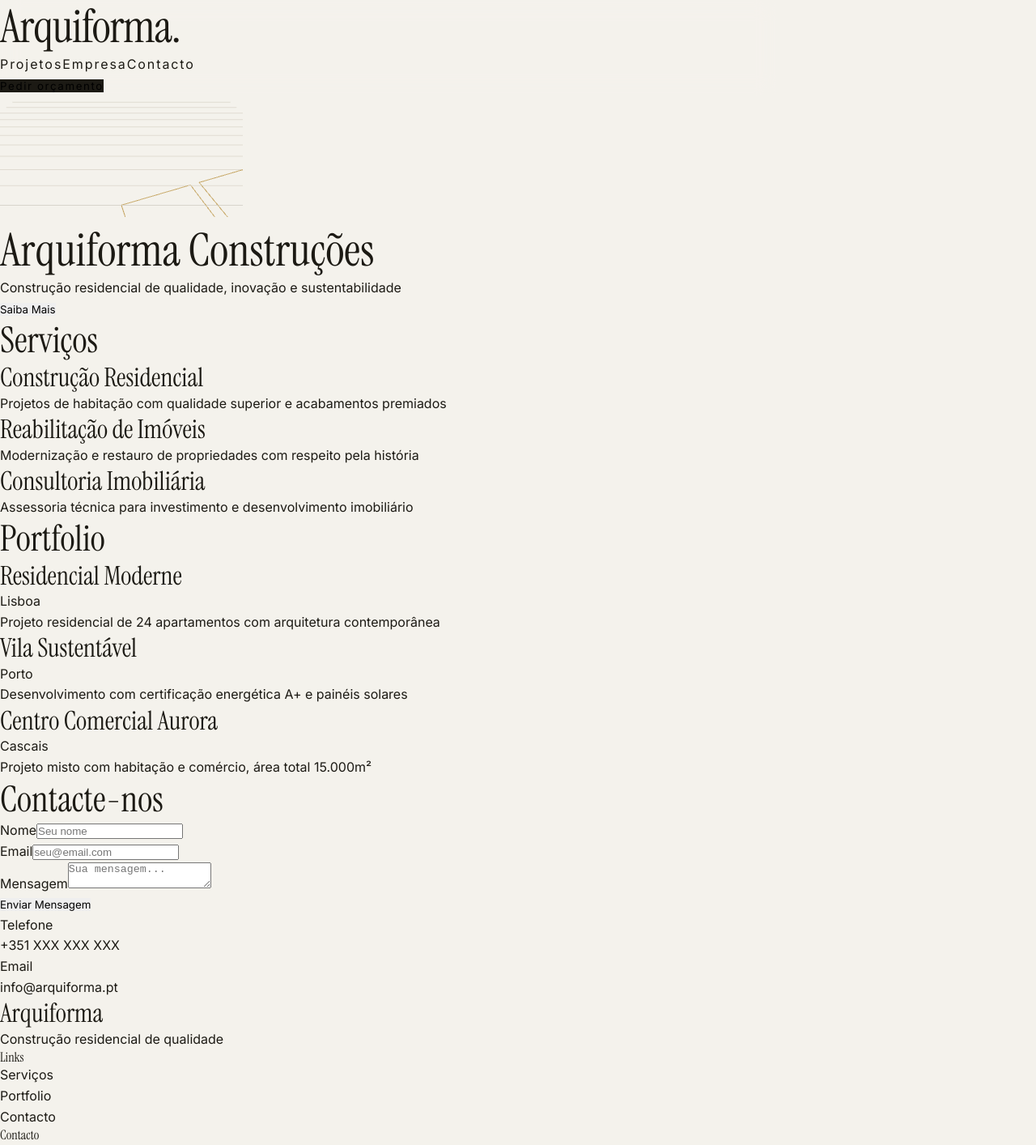
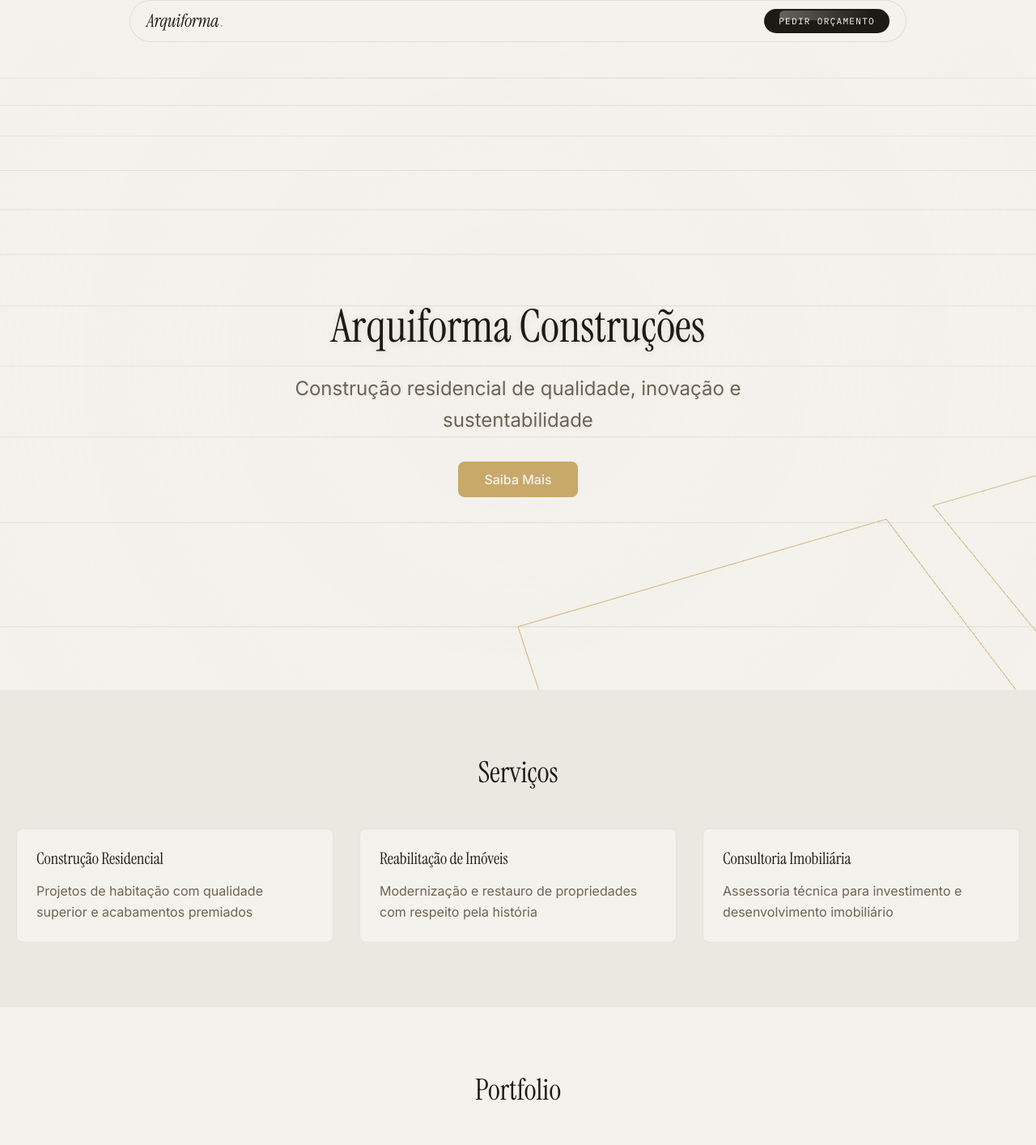
Before and after one commit to miguelsousa28/arquiforma, a React (Vite) app: page / in a window 1280 px wide. Shown: the top 1414 px of the page at 81% size. Built offline with nearby package versions, Linux system fonts and the light colour scheme.

Commit message:
Rebuild all components with inline styles - remove Tailwind CSS dependency for stability

```diff
--- a/src/components/Footer.tsx
+++ b/src/components/Footer.tsx
@@ -1,28 +1,49 @@
 export const Footer = () => {
   return (
-    <footer className="bg-[var(--color-surface)] border-t border-[var(--color-grid)] py-16">
-      <div className="max-w-7xl mx-auto px-4">
-        <div className="grid grid-cols-3 gap-12 mb-8">
+    <footer style={{ backgroundColor: '#EAE8E0', borderTop: '1px solid rgba(154, 142, 114, 0.15)', padding: '64px 20px' }}>
+      <div style={{ maxWidth: '1280px', margin: '0 auto' }}>
+        <div
+          style={{
+            display: 'grid',
+            gridTemplateColumns: 'repeat(auto-fit, minmax(250px, 1fr))',
+            gap: '48px',
+            marginBottom: '32px',
+          }}
+        >
           <div>
-            <h3 className="font-serif text-lg mb-4">Arquiforma</h3>
-            <p className="text-[var(--color-muted)]">Construção residencial de qualidade</p>
+            <h3 style={{ fontFamily: 'var(--font-serif)', fontSize: '18px', marginBottom: '16px' }}>
+              Arquiforma
+            </h3>
+            <p style={{ color: '#6B6456', margin: 0 }}>Construção residencial de qualidade</p>
           </div>
           <div>
-            <h4 className="font-serif mb-4">Links</h4>
-            <ul className="space-y-2 text-[var(--color-muted)]">
-              <li><a href="#servicos">Serviços</a></li>
-              <li><a href="#portfolio">Portfolio</a></li>
-              <li><a href="#contacto">Contacto</a></li>
+            <h4 style={{ fontFamily: 'var(--font-serif)', marginBottom: '16px' }}>Links</h4>
+            <ul style={{ listStyle: 'none', padding: 0, margin: 0, display: 'flex', flexDirection: 'column', gap: '8px' }}>
+              <li>
+                <a href="#servicos" style={{ color: '#6B6456', textDecoration: 'none' }}>
+                  Serviços
+                </a>
+              </li>
+              <li>
+                <a href="#portfolio" style={{ color: '#6B6456', textDecoration: 'none' }}>
+                  Portfolio
+                </a>
+              </li>
+              <li>
+                <a href="#contacto" style={{ color: '#6B6456', textDecoration: 'none' }}>
+                  Contacto
+                </a>
+              </li>
             </ul>
           </div>
           <div>
-            <h4 className="font-serif mb-4">Contacto</h4>
-            <p className="text-[var(--color-muted)]">info@arquiforma.pt</p>
-            <p className="text-[var(--color-muted)]">+351 XXX XXX XXX</p>
+            <h4 style={{ fontFamily: 'var(--font-serif)', marginBottom: '16px' }}>Contacto</h4>
+            <p style={{ color: '#6B6456', margin: '0 0 8px 0' }}>info@arquiforma.pt</p>
+            <p style={{ color: '#6B6456', margin: 0 }}>+351 XXX XXX XXX</p>
           </div>
         </div>
-        <div className="border-t border-[var(--color-grid)] pt-8 text-center text-[var(--color-muted)]">
-          <p>&copy; 2024 Arquiforma. Todos os direitos reservados.</p>
+        <div style={{ borderTop: '1px solid rgba(154, 142, 114, 0.15)', paddingTop: '32px', textAlign: 'center', color: '#6B6456' }}>
+          <p style={{ margin: 0 }}>&copy; 2024 Arquiforma. Todos os direitos reservados.</p>
         </div>
       </div>
     </footer>
--- a/src/components/Navbar.tsx
+++ b/src/components/Navbar.tsx
@@ -2,12 +2,10 @@ import { useState, useEffect } from 'react';
 import { motion } from 'framer-motion';
 
 export const Navbar = () => {
-  const [scrollY, setScrollY] = useState(0);
   const [isScrolled, setIsScrolled] = useState(false);
 
   useEffect(() => {
     const handleScroll = () => {
-      setScrollY(window.scrollY);
       setIsScrolled(window.scrollY > 60);
     };
 
@@ -15,77 +13,112 @@ export const Navbar = () => {
     return () => window.removeEventListener('scroll', handleScroll);
   }, []);
 
-  const navLinks = [
-    { label: 'Projetos', href: '#portfolio' },
-    { label: 'Empresa', href: '#empresa' },
-    { label: 'Contacto', href: '#contacto' },
-  ];
-
   return (
     <motion.nav
-      className="fixed top-5 left-1/2 z-50 w-[95%] max-w-[960px] -translate-x-1/2"
-      style={{ width: '95%', maxWidth: '960px' }}
+      className="fixed top-0 left-0 right-0 z-50 pt-5 px-4"
+      style={{
+        display: 'flex',
+        justifyContent: 'center',
+      }}
     >
       <div
-        className="relative rounded-[9999px] border border-[rgba(154,142,114,0.2)] px-5 py-2.5 flex items-center justify-between"
         style={{
+          width: '95%',
+          maxWidth: '960px',
+          borderRadius: '9999px',
+          border: '1px solid rgba(154, 142, 114, 0.2)',
+          padding: '10px 20px',
           backgroundColor: isScrolled ? 'rgba(244, 242, 236, 0.92)' : 'rgba(244, 242, 236, 0.75)',
           backdropFilter: 'blur(12px)',
+          display: 'flex',
+          alignItems: 'center',
+          justifyContent: 'space-between',
           transition: 'background-color 300ms cubic-bezier(0.4, 0, 0.2, 1)',
         }}
       >
         {/* Logo */}
-        <div className="flex items-center">
-          <h1
-            className="font-serif italic text-[22px] tracking-[-0.02em] flex items-center"
-            style={{ letterSpacing: '-0.02em' }}
-          >
-            Arquiforma
-            <span className="text-[var(--color-accent)]">.</span>
-          </h1>
-        </div>
+        <h1
+          style={{
+            fontFamily: 'var(--font-serif)',
+            fontSize: '22px',
+            fontStyle: 'italic',
+            letterSpacing: '-0.02em',
+            margin: 0,
+            display: 'flex',
+            alignItems: 'center',
+            gap: '2px',
+          }}
+        >
+          Arquiforma
+          <span style={{ color: '#C8A96A' }}>.</span>
+        </h1>
 
-        {/* Links de Navegação */}
+        {/* Links - Hidden on mobile */}
         <div
-          className="hidden md:flex items-center"
-          style={{ gap: '28px' }}
+          style={{
+            display: 'none',
+            gap: '28px',
+            alignItems: 'center',
+            '@media (min-width: 768px)': {
+              display: 'flex',
+            },
+          }}
         >
-          {navLinks.map((link) => (
+          {['Projetos', 'Empresa', 'Contacto'].map((label) => (
             <a
-              key={link.label}
-              href={link.href}
-              className="font-mono text-[9px] uppercase tracking-[0.12em] text-[#6B6456] transition-colors duration-300 hover:text-[#1C1A14]"
-              style={{ letterSpacing: '0.12em' }}
+              key={label}
+              href={`#${label.toLowerCase()}`}
+              style={{
+                fontFamily: 'var(--font-mono)',
+                fontSize: '9px',
+                textTransform: 'uppercase',
+                letterSpacing: '0.12em',
+                color: '#6B6456',
+                textDecoration: 'none',
+                transition: 'color 300ms',
+                cursor: 'pointer',
+              }}
+              onMouseEnter={(e) => (e.currentTarget.style.color = '#1C1A14')}
+              onMouseLeave={(e) => (e.currentTarget.style.color = '#6B6456')}
             >
-              {link.label}
+              {label}
             </a>
           ))}
         </div>
 
-        {/* Botão CTA */}
+        {/* CTA Button */}
         <motion.button
-          className="group relative px-[18px] py-2 rounded-[9999px] font-mono text-[11px] uppercase tracking-[0.12em] text-white overflow-hidden"
-          style={{
-            backgroundColor: '#1C1A14',
-            letterSpacing: '0.12em',
-          }}
           whileHover={{ scale: 1.05 }}
           whileTap={{ scale: 0.95 }}
+          style={{
+            position: 'relative',
+            padding: '8px 18px',
+            borderRadius: '9999px',
+            backgroundColor: '#1C1A14',
+            color: 'white',
+            border: 'none',
+            fontFamily: 'var(--font-mono)',
+            fontSize: '11px',
+            textTransform: 'uppercase',
+            letterSpacing: '0.12em',
+            cursor: 'pointer',
+            overflow: 'hidden',
+          }}
         >
-          {/* Glint effect */}
           <div
-            className="absolute rounded-[9999px] opacity-40 group-hover:opacity-60 transition-opacity duration-300"
             style={{
+              position: 'absolute',
               width: '75%',
               height: '40%',
               top: '2px',
               left: '12%',
               background: 'linear-gradient(to right, rgba(255,255,255,0.8), transparent)',
+              borderRadius: '9999px',
+              opacity: 0.4,
               pointerEvents: 'none',
             }}
           />
-
-          <span className="relative z-10">Pedir orçamento</span>
+          <span style={{ position: 'relative', zIndex: 10 }}>Pedir orçamento</span>
         </motion.button>
       </div>
     </motion.nav>
--- a/src/sections/Contacto.tsx
+++ b/src/sections/Contacto.tsx
@@ -1,22 +1,46 @@
 import { motion } from 'framer-motion';
 
 export const Contacto = () => {
+  const inputStyle = {
+    width: '100%',
+    padding: '12px 16px',
+    border: '1px solid rgba(154, 142, 114, 0.15)',
+    borderRadius: '8px',
+    backgroundColor: '#F4F2EC',
+    fontFamily: 'var(--font-sans)',
+    fontSize: '16px',
+    transition: 'border-color 300ms',
+  };
+
   return (
-    <section id="contacto" className="py-20 bg-[var(--color-surface)]">
-      <div className="max-w-2xl mx-auto px-4">
-        <h2 className="text-4xl font-serif mb-12 text-center">Contacte-nos</h2>
+    <section id="contacto" style={{ padding: '80px 20px', backgroundColor: '#EAE8E0' }}>
+      <div style={{ maxWidth: '600px', margin: '0 auto' }}>
+        <h2
+          style={{
+            fontFamily: 'var(--font-serif)',
+            fontSize: 'clamp(2rem, 5vw, 2.25rem)',
+            marginBottom: '48px',
+            textAlign: 'center',
+          }}
+        >
+          Contacte-nos
+        </h2>
 
-        <form className="space-y-6">
+        <form style={{ display: 'flex', flexDirection: 'column', gap: '24px' }}>
           <motion.div
             initial={{ opacity: 0, y: 10 }}
             whileInView={{ opacity: 1, y: 0 }}
             transition={{ duration: 0.5 }}
           >
-            <label className="block text-sm font-medium mb-2">Nome</label>
+            <label style={{ display: 'block', fontSize: '14px', fontWeight: '500', marginBottom: '8px' }}>
+              Nome
+            </label>
             <input
               type="text"
-              className="w-full px-4 py-2 border border-[var(--color-grid)] rounded-lg bg-[var(--color-bg)] focus:outline-none focus:border-[var(--color-accent)]"
+              style={inputStyle}
               placeholder="Seu nome"
+              onFocus={(e) => (e.target.style.borderColor = '#C8A96A')}
+              onBlur={(e) => (e.target.style.borderColor = 'rgba(154, 142, 114, 0.15)')}
             />
           </motion.div>
 
@@ -25,11 +49,15 @@ export const Contacto = () => {
             whileInView={{ opacity: 1, y: 0 }}
             transition={{ duration: 0.5, delay: 0.1 }}
           >
-            <label className="block text-sm font-medium mb-2">Email</label>
+            <label style={{ display: 'block', fontSize: '14px', fontWeight: '500', marginBottom: '8px' }}>
+              Email
+            </label>
             <input
               type="email"
-              className="w-full px-4 py-2 border border-[var(--color-grid)] rounded-lg bg-[var(--color-bg)] focus:outline-none focus:border-[var(--color-accent)]"
+              style={inputStyle}
               placeholder="seu@email.com"
+              onFocus={(e) => (e.target.style.borderColor = '#C8A96A')}
+              onBlur={(e) => (e.target.style.borderColor = 'rgba(154, 142, 114, 0.15)')}
             />
           </motion.div>
 
@@ -38,10 +66,14 @@ export const Contacto = () => {
             whileInView={{ opacity: 1, y: 0 }}
             transition={{ duration: 0.5, delay: 0.2 }}
           >
-            <label className="block text-sm font-medium mb-2">Mensagem</label>
+            <label style={{ display: 'block', fontSize: '14px', fontWeight: '500', marginBottom: '8px' }}>
+              Mensagem
+            </label>
             <textarea
-              className="w-full px-4 py-2 border border-[var(--color-grid)] rounded-lg bg-[var(--color-bg)] focus:outline-none focus:border-[var(--color-accent)] min-h-32 resize-none"
+              style={{ ...inputStyle, minHeight: '128px', resize: 'none' }}
               placeholder="Sua mensagem..."
+              onFocus={(e) => (e.target.style.borderColor = '#C8A96A')}
+              onBlur={(e) => (e.target.style.borderColor = 'rgba(154, 142, 114, 0.15)')}
             />
           </motion.div>
 
@@ -50,20 +82,33 @@ export const Contacto = () => {
             whileInView={{ opacity: 1, y: 0 }}
             transition={{ duration: 0.5, delay: 0.3 }}
             type="submit"
-            className="w-full px-6 py-3 bg-[var(--color-accent)] text-[var(--color-bg)] rounded-lg hover:bg-[var(--color-muted)] transition-colors font-medium focus:outline-none focus:ring-2 focus:ring-offset-2 focus:ring-[var(--color-accent)]"
+            style={{
+              padding: '12px 24px',
+              backgroundColor: '#C8A96A',
+              color: '#F4F2EC',
+              border: 'none',
+              borderRadius: '8px',
+              fontFamily: 'var(--font-sans)',
+              fontSize: '16px',
+              fontWeight: '500',
+              cursor: 'pointer',
+              transition: 'background-color 300ms',
+            }}
+            onMouseEnter={(e) => (e.currentTarget.style.backgroundColor = '#6B6456')}
+            onMouseLeave={(e) => (e.currentTarget.style.backgroundColor = '#C8A96A')}
           >
             Enviar Mensagem
           </motion.button>
         </form>
 
-        <div className="mt-12 grid grid-cols-2 gap-8 text-center">
+        <div style={{ marginTop: '48px', display: 'grid', gridTemplateColumns: '1fr 1fr', gap: '32px', textAlign: 'center' }}>
           <div>
-            <p className="text-[var(--color-muted)] text-sm mb-2">Telefone</p>
-            <p className="font-serif text-lg">+351 XXX XXX XXX</p>
+            <p style={{ color: '#6B6456', fontSize: '14px', marginBottom: '8px' }}>Telefone</p>
+            <p style={{ fontFamily: 'var(--font-serif)', fontSize: '18px', margin: 0 }}>+351 XXX XXX XXX</p>
           </div>
           <div>
-            <p className="text-[var(--color-muted)] text-sm mb-2">Email</p>
-            <p className="font-serif text-lg">info@arquiforma.pt</p>
+            <p style={{ color: '#6B6456', fontSize: '14px', marginBottom: '8px' }}>Email</p>
+            <p style={{ fontFamily: 'var(--font-serif)', fontSize: '18px', margin: 0 }}>info@arquiforma.pt</p>
           </div>
         </div>
       </div>
--- a/src/sections/Hero.tsx
+++ b/src/sections/Hero.tsx
@@ -9,22 +9,63 @@ export const Hero = () => {
   return (
     <section
       ref={sectionRef}
-      className="relative w-full h-screen pt-16 overflow-hidden"
+      style={{
+        position: 'relative',
+        width: '100%',
+        height: '100vh',
+        paddingTop: '80px',
+        overflow: 'hidden',
+        backgroundColor: '#F4F2EC',
+      }}
     >
       <canvas
         ref={canvasRef}
-        className="absolute inset-0 w-full h-full"
+        style={{
+          position: 'absolute',
+          top: 0,
+          left: 0,
+          width: '100%',
+          height: '100%',
+          display: 'block',
+        }}
       />
 
-      <div className="absolute inset-0 pointer-events-none" style={{ background: 'radial-gradient(circle at center, transparent 0%, rgba(244,242,236,0.3) 100%)' }} />
+      <div
+        style={{
+          position: 'absolute',
+          top: 0,
+          left: 0,
+          right: 0,
+          bottom: 0,
+          background: 'radial-gradient(circle at center, transparent 0%, rgba(244,242,236,0.3) 100%)',
+          pointerEvents: 'none',
+        }}
+      />
 
       {isReady && (
-        <div className="relative z-10 h-full flex flex-col items-center justify-center text-center px-4">
+        <div
+          style={{
+            position: 'relative',
+            zIndex: 10,
+            height: '100%',
+            display: 'flex',
+            flexDirection: 'column',
+            alignItems: 'center',
+            justifyContent: 'center',
+            textAlign: 'center',
+            padding: '0 16px',
+          }}
+        >
           <motion.h1
             initial={{ opacity: 0, y: 20 }}
             animate={{ opacity: 1, y: 0 }}
             transition={{ duration: 0.8 }}
-            className="text-5xl md:text-7xl font-serif mb-6 drop-shadow-lg"
+            style={{
+              fontFamily: 'var(--font-serif)',
+              fontSize: 'clamp(2rem, 8vw, 3.5rem)',
+              margin: '0 0 24px 0',
+              textShadow: '0 2px 10px rgba(0,0,0,0.1)',
+            }}
           >
             Arquiforma Construções
           </motion.h1>
@@ -33,7 +74,14 @@ export const Hero = () => {
             initial={{ opacity: 0, y: 20 }}
             animate={{ opacity: 1, y: 0 }}
             transition={{ duration: 0.8, delay: 0.2 }}
-            className="text-xl md:text-2xl text-[var(--color-muted)] max-w-2xl mb-8 drop-shadow"
+            style={{
+              fontFamily: 'var(--font-sans)',
+              fontSize: 'clamp(1rem, 2.5vw, 1.5rem)',
+              color: '#6B6456',
+              maxWidth: '600px',
+              marginBottom: '32px',
+              textShadow: '0 1px 5px rgba(0,0,0,0.05)',
+            }}
           >
             Construção residencial de qualidade, inovação e sustentabilidade
           </motion.p>
@@ -42,7 +90,20 @@ export const Hero = () => {
             initial={{ opacity: 0, y: 20 }}
             animate={{ opacity: 1, y: 0 }}
             transition={{ duration: 0.8, delay: 0.4 }}
-            className="px-8 py-3 bg-[var(--color-accent)] text-[var(--color-bg)] rounded-lg hover:bg-[var(--color-muted)] transition-colors font-medium cursor-pointer"
+            style={{
+              padding: '12px 32px',
+              backgroundColor: '#C8A96A',
+              color: '#F4F2EC',
+              border: 'none',
+              borderRadius: '8px',
+              fontFamily: 'var(--font-sans)',
+              fontSize: '16px',
+              fontWeight: '500',
+              cursor: 'pointer',
+              transition: 'background-color 300ms',
+            }}
+            onMouseEnter={(e) => (e.currentTarget.style.backgroundColor = '#6B6456')}
+            onMouseLeave={(e) => (e.currentTarget.style.backgroundColor = '#C8A96A')}
           >
             Saiba Mais
           </motion.button>
--- a/src/sections/Portfolio.tsx
+++ b/src/sections/Portfolio.tsx
@@ -20,24 +20,70 @@ const projetos = [
 
 export const Portfolio = () => {
   return (
-    <section id="portfolio" className="py-20">
-      <div className="max-w-7xl mx-auto px-4">
-        <h2 className="text-4xl font-serif mb-12 text-center">Portfolio</h2>
+    <section id="portfolio" style={{ padding: '80px 20px', backgroundColor: '#F4F2EC' }}>
+      <div style={{ maxWidth: '1280px', margin: '0 auto' }}>
+        <h2
+          style={{
+            fontFamily: 'var(--font-serif)',
+            fontSize: 'clamp(2rem, 5vw, 2.25rem)',
+            marginBottom: '48px',
+            textAlign: 'center',
+          }}
+        >
+          Portfolio
+        </h2>
 
-        <div className="grid grid-cols-1 md:grid-cols-2 lg:grid-cols-3 gap-8">
+        <div
+          style={{
+            display: 'grid',
+            gridTemplateColumns: 'repeat(auto-fit, minmax(300px, 1fr))',
+            gap: '32px',
+          }}
+        >
           {projetos.map((projeto, index) => (
             <motion.div
               key={index}
               initial={{ opacity: 0, scale: 0.95 }}
               whileInView={{ opacity: 1, scale: 1 }}
               transition={{ duration: 0.6, delay: index * 0.15 }}
-              className="group overflow-hidden rounded-lg bg-[var(--color-surface)] border border-[var(--color-grid)] hover:border-[var(--color-accent)] transition-all cursor-pointer"
+              style={{
+                overflow: 'hidden',
+                borderRadius: '8px',
+                backgroundColor: '#EAE8E0',
+                border: '1px solid rgba(154, 142, 114, 0.15)',
+                transition: 'border-color 300ms',
+                cursor: 'pointer',
+              }}
+              onMouseEnter={(e) => {
+                (e.currentTarget as HTMLDivElement).style.borderColor = '#C8A96A';
+              }}
+              onMouseLeave={(e) => {
+                (e.currentTarget as HTMLDivElement).style.borderColor = 'rgba(154, 142, 114, 0.15)';
+              }}
             >
-              <div className="h-48 bg-gradient-to-br from-[var(--color-accent)] to-[var(--color-muted)] group-hover:scale-105 transition-transform" />
-              <div className="p-6">
-                <h3 className="font-serif text-lg mb-2">{projeto.titulo}</h3>
-                <p className="text-[var(--color-accent)] text-sm mb-3">{projeto.localizacao}</p>
-                <p className="text-[var(--color-muted)] text-sm">{projeto.descricao}</p>
+              <div
+                style={{
+                  height: '192px',
+                  background: 'linear-gradient(135deg, #C8A96A 0%, #6B6456 100%)',
+                  transition: 'transform 300ms',
+                }}
+                onMouseEnter={(e) => {
+                  (e.currentTarget as HTMLDivElement).style.transform = 'scale(1.05)';
+                }}
+                onMouseLeave={(e) => {
+                  (e.currentTarget as HTMLDivElement).style.transform = 'scale(1)';
+                }}
+              />
+              <div style={{ padding: '24px' }}>
+                <h3 style={{ fontFamily: 'var(--font-serif)', fontSize: '18px', marginBottom: '8px' }}>
+                  {projeto.titulo}
+                </h3>
+                <p style={{ color: '#C8A96A', fontSize: '14px', marginBottom: '12px' }}>
+                  {projeto.localizacao}
+                </p>
+                <p style={{ color: '#6B6456', fontSize: '14px', margin: 0 }}>
+                  {projeto.descricao}
+                </p>
               </div>
             </motion.div>
           ))}
--- a/src/sections/Servicos.tsx
+++ b/src/sections/Servicos.tsx
@@ -17,21 +17,51 @@ const servicos = [
 
 export const Servicos = () => {
   return (
-    <section id="servicos" className="py-20 bg-[var(--color-surface)]">
-      <div className="max-w-7xl mx-auto px-4">
-        <h2 className="text-4xl font-serif mb-12 text-center">Serviços</h2>
+    <section id="servicos" style={{ padding: '80px 20px', backgroundColor: '#EAE8E0' }}>
+      <div style={{ maxWidth: '1280px', margin: '0 auto' }}>
+        <h2
+          style={{
+            fontFamily: 'var(--font-serif)',
+            fontSize: 'clamp(2rem, 5vw, 2.25rem)',
+            marginBottom: '48px',
+            textAlign: 'center',
+          }}
+        >
+          Serviços
+        </h2>
 
-        <div className="grid grid-cols-1 md:grid-cols-3 gap-8">
+        <div
+          style={{
+            display: 'grid',
+            gridTemplateColumns: 'repeat(auto-fit, minmax(300px, 1fr))',
+            gap: '32px',
+          }}
+        >
           {servicos.map((servico, index) => (
             <motion.div
               key={index}
               initial={{ opacity: 0, y: 20 }}
               whileInView={{ opacity: 1, y: 0 }}
               transition={{ duration: 0.6, delay: index * 0.2 }}
-              className="p-6 bg-[var(--color-bg)] border border-[var(--color-grid)] rounded-lg hover:border-[var(--color-accent)] transition-colors"
+              style={{
+                padding: '24px',
+                backgroundColor: '#F4F2EC',
+                border: '1px solid rgba(154, 142, 114, 0.15)',
+                borderRadius: '8px',
+                transition: 'border-color 300ms',
+                cursor: 'pointer',
+              }}
+              onMouseEnter={(e) => {
+                (e.currentTarget as HTMLDivElement).style.borderColor = '#C8A96A';
+              }}
+              onMouseLeave={(e) => {
+                (e.currentTarget as HTMLDivElement).style.borderColor = 'rgba(154, 142, 114, 0.15)';
+              }}
             >
-              <h3 className="font-serif text-xl mb-4">{servico.titulo}</h3>
-              <p className="text-[var(--color-muted)]">{servico.descricao}</p>
+              <h3 style={{ fontFamily: 'var(--font-serif)', fontSize: '20px', marginBottom: '16px' }}>
+                {servico.titulo}
+              </h3>
+              <p style={{ color: '#6B6456', margin: 0 }}>{servico.descricao}</p>
             </motion.div>
           ))}
         </div>
```
